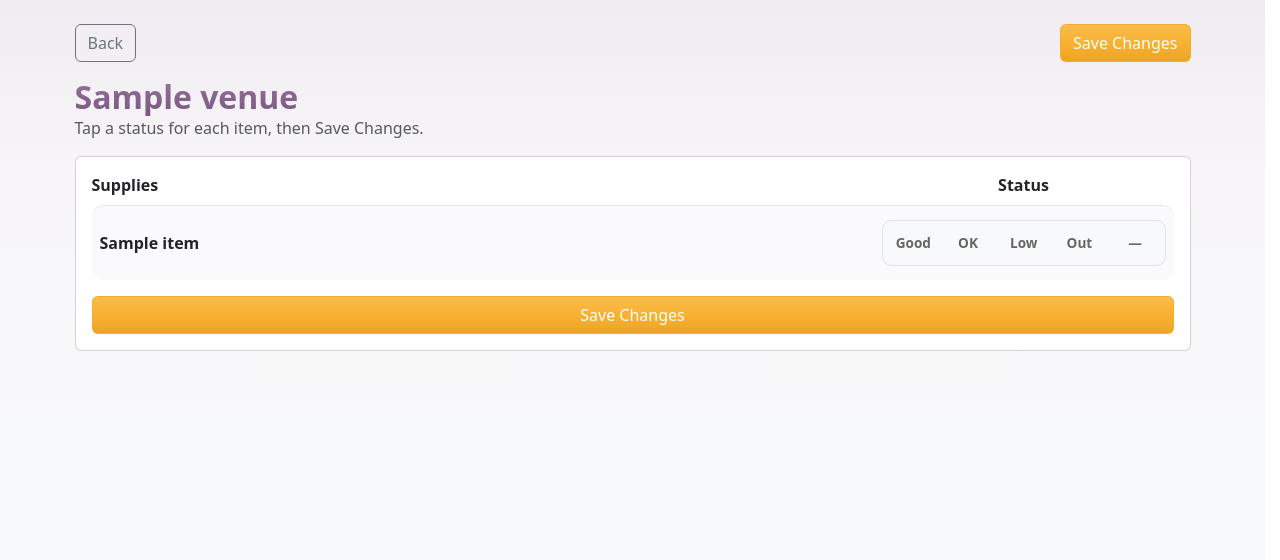
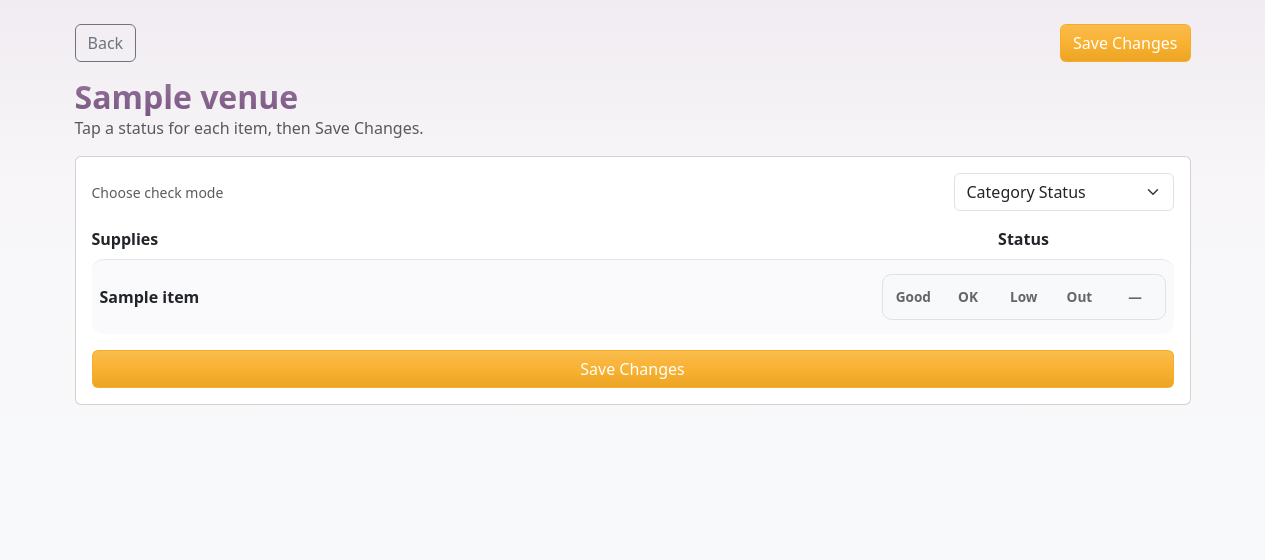
Before and after one commit to Usedpopcorn/AOLRC-Inventory-MS, a Flask app: page /venues/1/check in a window 1280 px wide. Shown: the part 61-621 px from the top of the page. Run offline with Flask 3, Linux system fonts and the light colour scheme; tables that the repository leaves empty hold one stand-in row (values such as "Sample post").

Commit message:
Add raw counts mode for venue quick checks with per-venue current totals and history.
This introduces raw-count persistence alongside existing status checks, updates the check UI to switch modes cleanly, and makes the venue notes migration dialect-safe for local SQLite testing.

Made-with: Cursor

```diff
--- a/app/routes/venue_items.py
+++ b/app/routes/venue_items.py
@@ -1,7 +1,15 @@
 from flask import Blueprint, render_template, request, redirect, url_for, flash
 from app import db
-from app.models import Venue, Item, VenueItem, Check, CheckLine
-from sqlalchemy import desc
+from app.models import (
+    Venue,
+    Item,
+    VenueItem,
+    Check,
+    CheckLine,
+    CountSession,
+    CountLine,
+    VenueItemCount,
+)
 
 venue_items_bp = Blueprint("venue_items", __name__, url_prefix="/venues")
 
@@ -70,8 +78,67 @@ def quick_check(venue_id):
         .all()
     )
 
+    selected_mode = (request.values.get("mode") or "status").strip().lower()
+    if selected_mode not in ("status", "raw_counts"):
+        selected_mode = "status"
+
     if request.method == "POST":
-        # Create a new check
+        selected_mode = (request.form.get("check_mode") or "status").strip().lower()
+        if selected_mode not in ("status", "raw_counts"):
+            selected_mode = "status"
+
+        if selected_mode == "raw_counts":
+            count_session = CountSession(venue_id=venue.id)
+            db.session.add(count_session)
+            db.session.flush()
+
+            existing_counts = {
+                row.item_id: row
+                for row in VenueItemCount.query.filter_by(venue_id=venue.id).all()
+            }
+
+            for it in tracked:
+                raw_value = (request.form.get(f"count_{it.id}") or "0").strip()
+                try:
+                    raw_count = int(raw_value)
+                except ValueError:
+                    raw_count = 0
+
+                if raw_count < 0:
+                    raw_count = 0
+
+                db.session.add(
+                    CountLine(
+                        count_session_id=count_session.id,
+                        item_id=it.id,
+                        raw_count=raw_count,
+                    )
+                )
+
+                current = existing_counts.get(it.id)
+                if current:
+                    current.raw_count = raw_count
+                else:
+                    db.session.add(
+                        VenueItemCount(
+                            venue_id=venue.id,
+                            item_id=it.id,
+                            raw_count=raw_count,
+                        )
+                    )
+
+            db.session.commit()
+            flash("Saved raw counts.", "success")
+            return redirect(
+                url_for(
+                    "venue_items.quick_check",
+                    venue_id=venue.id,
+                    next=next_url,
+                    mode="raw_counts",
+                )
+            )
+
+        # Create a new status check (existing behavior)
         chk = Check(venue_id=venue.id)
         db.session.add(chk)
         db.session.flush()  # assign chk.id
@@ -86,7 +153,9 @@ def quick_check(venue_id):
 
         db.session.commit()
         flash("Saved check ✅", "success")
-        return redirect(url_for("venue_items.quick_check", venue_id=venue.id, next=next_url))
+        return redirect(
+            url_for("venue_items.quick_check", venue_id=venue.id, next=next_url, mode="status")
+        )
 
     # GET: Prefill with most recent status per item (if exists)
     latest_status = {}
@@ -100,10 +169,21 @@ def quick_check(venue_id):
         )
         latest_status[it.id] = row[0] if row else "not_checked"
 
+    latest_counts = {}
+    for it in tracked:
+        row = (
+            db.session.query(VenueItemCount.raw_count)
+            .filter(VenueItemCount.venue_id == venue.id, VenueItemCount.item_id == it.id)
+            .first()
+        )
+        latest_counts[it.id] = row[0] if row else 0
+
     return render_template(
         "venues/quick_check.html",
         venue=venue,
         items=tracked,
         latest_status=latest_status,
+        latest_counts=latest_counts,
+        selected_mode=selected_mode,
         next_url=next_url,
     )
--- a/static/css/styles.css
+++ b/static/css/styles.css
@@ -343,10 +343,38 @@ html {
     flex: 1;
     min-width: 0;
   }
+  .mode-select-wrap,
+  .raw-count-wrap {
+    width: 100%;
+    max-width: 100%;
+  }
 }
 
 .status-header-align {
   width: 300px;
+  text-align: center;
+}
+
+.mode-column-header {
+  width: 300px;
+  text-align: center;
+}
+
+.mode-column-header.raw-mode {
+  width: 130px;
+}
+
+.mode-select-wrap {
+  width: 100%;
+  max-width: 220px;
+}
+
+.raw-count-wrap {
+  width: 130px;
+}
+
+.raw-count-input {
+  min-height: 38px;
   text-align: center;
 }
 
--- a/templates/venues/quick_check.html
+++ b/templates/venues/quick_check.html
@@ -11,7 +11,12 @@
 <div class="mb-3">
   <div>
     <h1 class="h4 mb-0 fw-bold text-aolrc-purple page-heading">{{ venue.name }}</h1>
-    <div class="text-muted">Tap a status for each item, then Save Changes.</div>
+    <div class="text-muted status-mode-only{% if selected_mode == 'raw_counts' %} d-none{% endif %}">
+      Tap a status for each item, then Save Changes.
+    </div>
+    <div class="text-muted counts-mode-only{% if selected_mode != 'raw_counts' %} d-none{% endif %}">
+      Enter a raw count for each item, then Save Changes.
+    </div>
   </div>
 </div>
 
@@ -20,11 +25,28 @@
 {% else %}
 <form method="post" id="quick-check-form">
   <input type="hidden" name="next" value="{{ next_url }}">
+  {% set is_counts_mode = (selected_mode == "raw_counts") %}
   <div class="card">
     <div class="card-body">
+      <div class="d-flex flex-column flex-md-row justify-content-between align-items-md-center gap-2 mb-3">
+        <div class="small text-muted">Choose check mode</div>
+        <div class="mode-select-wrap">
+          <label class="visually-hidden" for="check_mode">Check mode</label>
+          <select class="form-select" id="check_mode" name="check_mode" aria-label="Check mode">
+            <option value="status" {% if not is_counts_mode %}selected{% endif %}>Category Status</option>
+            <option value="raw_counts" {% if is_counts_mode %}selected{% endif %}>Raw Counts</option>
+          </select>
+        </div>
+      </div>
+
       <div class="d-flex fw-bold mb-2">
         <div style="flex: 1;">Supplies</div>
-        <div class="d-none d-md-block status-header-align">Status</div>
+        <div
+          id="mode_column_header"
+          class="d-none d-md-block mode-column-header{% if is_counts_mode %} raw-mode{% endif %}"
+        >
+          {% if is_counts_mode %}Raw Count{% else %}Status{% endif %}
+        </div>
       </div>
 
       {% for it in items %}
@@ -36,7 +58,7 @@
 
         <input type="hidden" name="status_{{ it.id }}" id="status_{{ it.id }}" value="{{ s }}">
 
-        <div class="status-seg" role="group" aria-label="Status for {{ it.name }}">
+        <div class="status-seg status-mode-only{% if is_counts_mode %} d-none{% endif %}" role="group" aria-label="Status for {{ it.name }}">
           <button type="button" class="status-seg-btn status-seg-good status-btn"
                   data-item="{{ it.id }}" data-value="good">Good</button>
           <button type="button" class="status-seg-btn status-seg-ok status-btn"
@@ -47,6 +69,20 @@
                   data-item="{{ it.id }}" data-value="out">Out</button>
           <button type="button" class="status-seg-btn status-seg-na status-btn"
                   data-item="{{ it.id }}" data-value="not_checked">—</button>
+        </div>
+
+        <div class="raw-count-wrap counts-mode-only{% if not is_counts_mode %} d-none{% endif %}">
+          <label class="visually-hidden" for="count_{{ it.id }}">Raw count for {{ it.name }}</label>
+          <input
+            type="number"
+            min="0"
+            step="1"
+            inputmode="numeric"
+            class="form-control raw-count-input"
+            id="count_{{ it.id }}"
+            name="count_{{ it.id }}"
+            value="{{ latest_counts[it.id] }}"
+          >
         </div>
       </div>
       {% endfor %}
@@ -82,6 +118,29 @@
     const itemId = inp.id.replace("status_", "");
     refreshButtons(itemId);
   });
+
+  function refreshModeUI() {
+    const mode = document.getElementById("check_mode").value;
+    const isCountsMode = mode === "raw_counts";
+
+    document.querySelectorAll(".status-mode-only").forEach(el => {
+      el.classList.toggle("d-none", isCountsMode);
+    });
+
+    document.querySelectorAll(".counts-mode-only").forEach(el => {
+      el.classList.toggle("d-none", !isCountsMode);
+    });
+
+    const header = document.getElementById("mode_column_header");
+    if (header) {
+      header.textContent = isCountsMode ? "Raw Count" : "Status";
+      header.classList.toggle("raw-mode", isCountsMode);
+    }
+  }
+
+  const modeSelect = document.getElementById("check_mode");
+  modeSelect.addEventListener("change", refreshModeUI);
+  refreshModeUI();
 </script>
 {% endif %}
 {% endblock %}
```
Also changed, not shown: app/models.py (+40 -0 lines), migrations/versions/2d9e571d8543_add_venue_notes.py (+10 -4 lines), migrations/versions/4c1a0b8a9d3e_add_raw_count_tables.py (added, +58 -0 lines).
